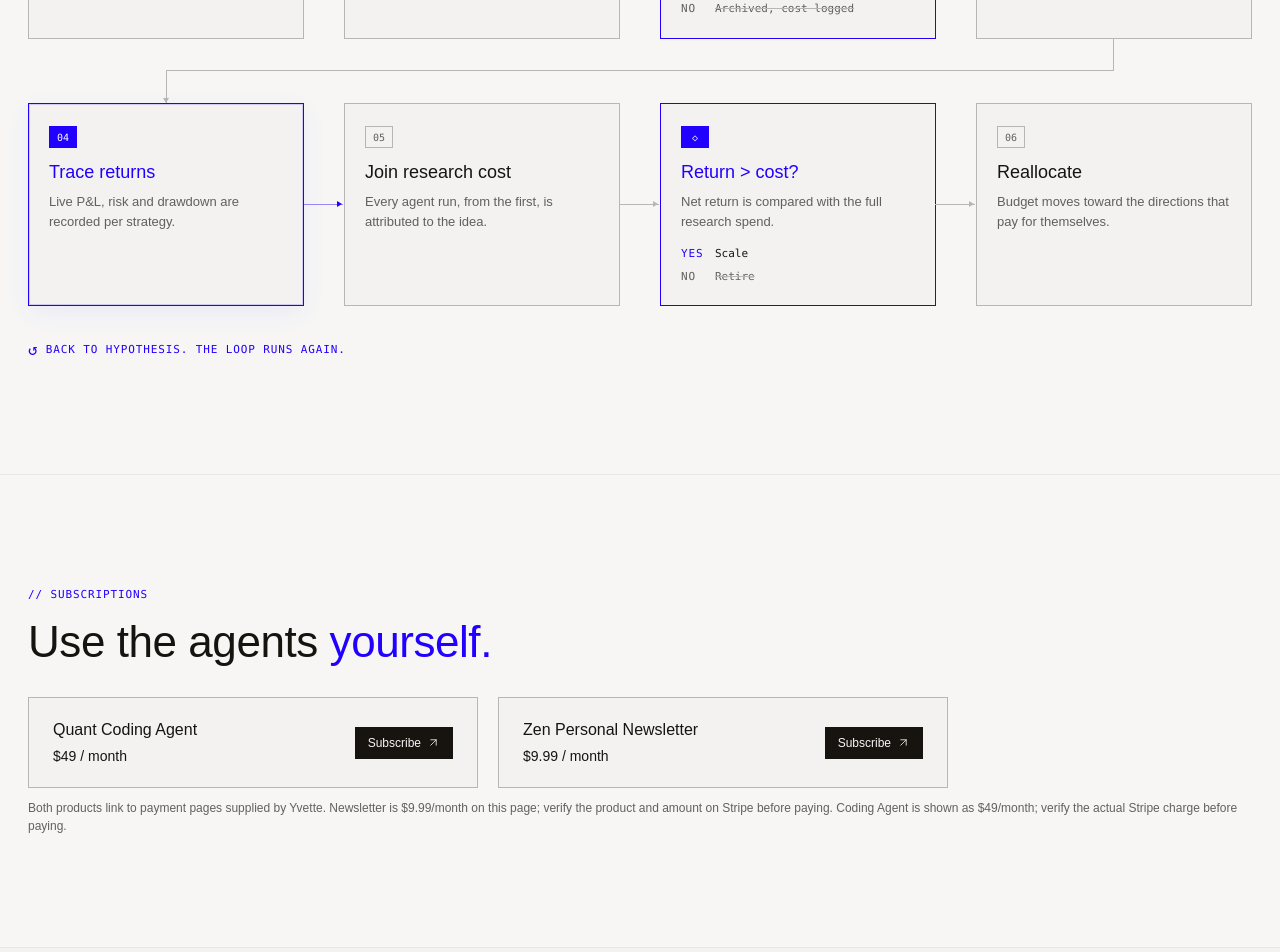
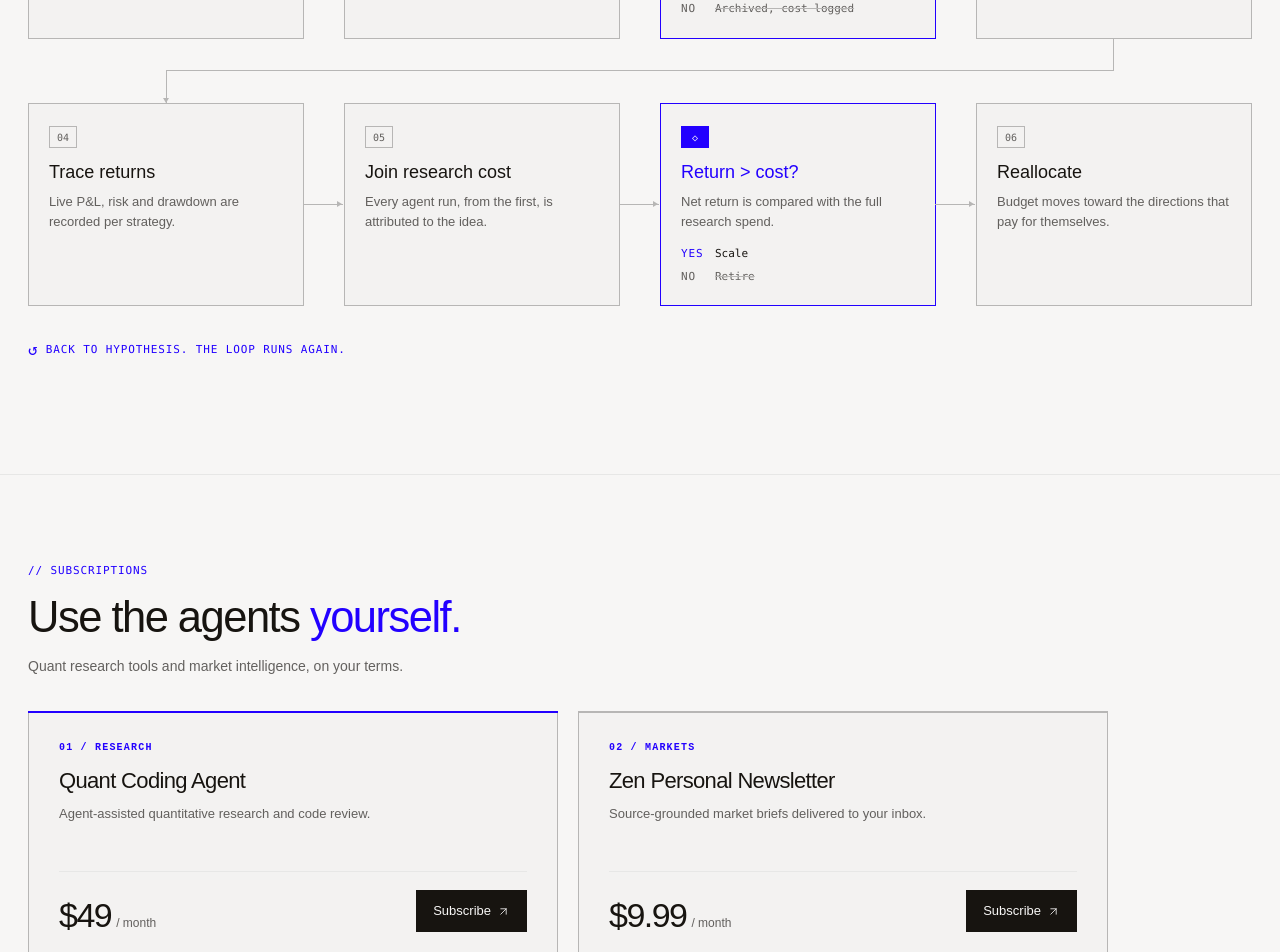
Before and after one commit to jfojellyfish-glitch/Conway-ui-reverse, a Next.js app: page / in a window 1280 px wide. Shown: the part 2440-3392 px from the top of the page. Built offline with nearby package versions, Linux system fonts and the light colour scheme.

Commit message:
feat(landing): apply V21 A pricing layout and footer polish
- Align homepage and pricing subscription cards
- Replace footer arrow with GitHub icon
- Restore original Conway Pipeline scroll reveal
- Remove internal-only subscription copy
- Keep existing Stripe URLs and README unchanged

```diff
--- a/src/app/globals.css
+++ b/src/app/globals.css
@@ -643,37 +643,71 @@ body.zen-v-a{--paper:#f7f8f7;--surface:#eef3f1;--surface-soft:#e7efeb;--ink:#1c2
 .subscription-unavailable,.subscription-unavailable:disabled{opacity:.45;cursor:not-allowed;pointer-events:none}
 
 
+/* V21 — shared visual system for homepage subscription teasers and detailed pricing cards. */
+.pricing-intro,.plan-grid,.pricing-outro{width:100%;max-width:1080px;margin-left:auto;margin-right:auto}
+.pricing-main{padding-top:84px;padding-bottom:112px}
+.pricing-intro{max-width:1080px}
+.pricing-intro h1{max-width:700px;font-size:clamp(36px,4vw,54px);line-height:1.06;letter-spacing:-.035em}
+.pricing-lede{max-width:560px;margin-top:22px;font-size:15px;line-height:1.6}
+.plan-grid{margin-top:50px;align-items:stretch;gap:20px}
+.plan-card{padding:36px 34px 32px;min-width:0;min-height:620px;background:var(--surface);border-color:var(--line);transition:border-color .2s ease}
+.plan-card:hover{border-color:#aaa6a2}
+.plan-card .eyebrow{font-size:11px;letter-spacing:.12em}
+.plan-card h2{font-size:clamp(22px,2vw,27px);letter-spacing:-.035em;line-height:1.15;margin-top:14px}
+.plan-price{margin-top:20px;display:flex;align-items:baseline;gap:9px}
+.plan-price strong{font-size:clamp(36px,3.5vw,45px);font-weight:400;letter-spacing:-.055em}
+.plan-price .plan-period{font-size:13px;color:var(--muted)}
+.plan-tagline{margin-top:16px;min-height:3.3em;font-size:13px;line-height:1.65}
+.plan-features{gap:12px;margin-top:28px;font-size:13px;line-height:1.55}
+.plan-features li{gap:10px}
+.plan-features li svg{width:13px;height:13px;margin-top:4px}
+.plan-card-bottom{margin-top:auto;padding-top:24px;display:flex;align-items:flex-end;justify-content:space-between;gap:18px;border-top:1px solid var(--soft-line)}
+.plan-card-bottom .stage-tags{margin:0;min-width:0;gap:6px}
+.plan-card-bottom .plan-cta{margin:0;padding:11px 18px;align-self:auto;font-size:13px;flex:none}
+.pricing-outro{max-width:1080px;margin-top:22px;font-size:12px;line-height:1.5}
+.subscribe-strip{padding-block:88px 82px}
+.subscribe-strip h2{font-size:clamp(31px,3.4vw,44px);letter-spacing:-.035em}
+.subscription-subtitle{margin-top:15px;font-size:14px;color:var(--muted);line-height:1.55}
+.subscribe-plans{max-width:1080px;gap:20px;margin-top:34px;align-items:stretch}
+.subscribe-plans .subscription-card{position:relative;display:flex;flex-direction:column;align-items:stretch;gap:32px;padding:28px 30px;min-height:220px;border:1px solid var(--line);background:var(--surface);transition:border-color .2s ease}
+.subscription-card:hover{border-color:#aaa6a2}
+.subscription-card::before{position:absolute;top:-1px;left:-1px;right:-1px;height:2px;content:"";background:var(--line)}
+.subscription-card.is-featured::before{background:var(--accent)}
+.subscription-card-kicker{margin:0!important;font:600 10px/1.5 ui-monospace,monospace!important;text-transform:uppercase;color:var(--accent);letter-spacing:.12em}
+.subscribe-plans .subscription-card h3{margin-top:13px;font-size:22px;font-weight:400;line-height:1.18;letter-spacing:-.03em}
+.subscribe-plans .subscription-card .subscription-card-summary{margin-top:10px;max-width:380px;min-height:2.7em;color:var(--muted);font-size:13px;line-height:1.5}
+.subscription-card-bottom{margin-top:auto;padding-top:18px;border-top:1px solid var(--soft-line);display:flex;justify-content:space-between;align-items:flex-end;gap:16px}
+.subscription-card-price{display:flex;align-items:baseline;gap:5px;white-space:nowrap}
+.subscription-price-amount{font-size:clamp(27px,2.7vw,34px);font-weight:400;line-height:1;letter-spacing:-.045em}
+.subscription-price-unit{font-size:12px;color:var(--muted)}
+.subscribe-plans .subscription-card .button{padding:11px 16px;font-size:13px;align-self:auto}
+.subscription-footnote{margin-top:20px;font-size:12px;color:var(--muted);line-height:1.5;max-width:1080px}
+.zen-journal-teaser{padding-block:70px 76px}
+.site-footer .social-link svg{width:17px;height:17px}
+.compact-footer .social-link svg{width:15px;height:15px}
+@media(min-width:768px){
+  .plan-grid,.subscribe-plans{grid-template-columns:repeat(2,minmax(0,1fr))}
+}
+@media(max-width:767px){
+  .pricing-main{padding-top:56px;padding-bottom:70px}
+  .pricing-intro h1{font-size:clamp(33px,8vw,44px)}
+  .plan-grid{margin-top:30px}
+  .plan-card{min-height:unset;padding:28px 22px}
+  .plan-tagline{min-height:0}
+  .plan-card-bottom{margin-top:28px;flex-wrap:wrap}
+  .subscribe-strip{padding-block:62px 60px}
+  .subscribe-plans{margin-top:26px;gap:14px}
+  .subscribe-plans .subscription-card{min-height:0;padding:24px 22px;gap:25px}
+  .subscription-card-bottom{align-items:center}
+  .subscribe-plans .subscription-card .button{padding:10px 13px}
+  .zen-journal-teaser{padding-block:64px}
+}
+@media(max-width:380px){
+  .subscription-card-bottom{flex-wrap:wrap}
+  .subscribe-plans .subscription-card .button{width:100%}
+  .plan-card-bottom{align-items:flex-start;flex-direction:column}
+}
 
-/* V19: Pipeline runs as a restrained, looping walkthrough without altering the Conway layout. */
-.flow-node {
-  transition: opacity 450ms ease-out, transform 450ms ease-out, border-color 280ms ease,
-              background-color 280ms ease, box-shadow 280ms ease;
-  transition-delay: calc(var(--i) * 90ms), calc(var(--i) * 90ms), 0ms, 0ms, 0ms;
-}
-.flow-node[data-active="true"] {
-  border-color: var(--accent);
-  background-color: #f9f8ff;
-  box-shadow: inset 0 0 0 1px rgba(34,0,255,.17), 0 7px 24px rgba(34,0,255,.055);
-}
-.flow-node[data-active="true"] .flow-index {
-  border-color: var(--accent);
-  background-color: var(--accent);
-  color: #fff;
-}
-.flow-node[data-active="true"]::after { background: var(--accent); animation: pipeline-link-glow 1.2s ease-in-out infinite; }
-.flow-node[data-active="true"]::before { border-top-color: var(--accent); }
-.flow-node[data-active="true"] h3 { transition: color 280ms ease; color: var(--accent); }
-.flow[data-cycle-step="3"] .flow-turn::before,
-.flow[data-cycle-step="3"] .flow-turn::after { border-color: var(--accent); }
-.flow[data-cycle-step="3"] .flow-turn i { border-top-color: var(--accent); }
-.flow[data-cycle-step="7"] .flow-return { animation: pipeline-return-glow 1.2s ease-in-out infinite; }
-@keyframes pipeline-link-glow { 0%,100% {opacity:.45} 50% {opacity:1} }
-@keyframes pipeline-return-glow { 0%,100% {opacity:.52} 50% {opacity:1} }
-@media(min-width:1024px) {
-  .flow-node[data-active="true"]::before { border-top-color: transparent; border-left-color: var(--accent); }
-}
-@media (prefers-reduced-motion: reduce) {
-  .flow-node, .flow-node[data-active="true"]::after,
-  .flow[data-cycle-step="7"] .flow-return { animation: none !important; }
-  .flow-node { transition: none !important; }
-}
+/* Ensure subscription amounts override legacy generic span styling. */
+.subscribe-plans .subscription-card-price .subscription-price-amount{font-size:clamp(27px,2.7vw,34px);font-weight:400;line-height:1;letter-spacing:-.045em;color:var(--ink)}
+.subscribe-plans .subscription-card-price .subscription-price-unit{font-size:12px;color:var(--muted)}
--- a/src/components/home.tsx
+++ b/src/components/home.tsx
@@ -30,11 +30,19 @@ export function Home() {
     <section className="subscribe-strip page-gutters" aria-labelledby="subscribe-title">
       <p className="eyebrow">// Subscriptions</p>
       <h2 id="subscribe-title">Use the agents <span className="text-accent">yourself.</span></h2>
-      <ul className="subscribe-plans">{plans.map(plan => <li key={plan.slug}>
-        <div><h3>{plan.name}</h3><p>{plan.price}</p></div>
-        <a className="button button-dark" href={plan.checkout} target="_blank" rel="noopener noreferrer" aria-label={`Review ${plan.name} subscription on Stripe`}>Subscribe <Icon name="arrow"/></a>
+      <p className="subscription-subtitle">Quant research tools and market intelligence, on your terms.</p>
+      <ul className="subscribe-plans">{plans.map((plan, index) => <li key={plan.slug} className={`subscription-card${plan.featured ? " is-featured" : ""}`}>
+        <div className="subscription-card-main">
+          <p className="subscription-card-kicker">{String(index + 1).padStart(2, "0")} / {plan.eyebrow}</p>
+          <h3>{plan.name}</h3>
+          <p className="subscription-card-summary">{plan.slug === "coding-agent" ? "Agent-assisted quantitative research and code review." : "Source-grounded market briefs delivered to your inbox."}</p>
+        </div>
+        <div className="subscription-card-bottom">
+          <p className="subscription-card-price"><span className="subscription-price-amount">{plan.price.split(" / ")[0]}</span><span className="subscription-price-unit">/ month</span></p>
+          <a className="button button-dark" href={plan.checkout} target="_blank" rel="noopener noreferrer" aria-label={`Review ${plan.name} subscription on Stripe`}>Subscribe <Icon name="arrow"/></a>
+        </div>
       </li>)}</ul>
-      <p className="checkout-note">Both products link to payment pages supplied by Yvette. Newsletter is $9.99/month on this page; verify the product and amount on Stripe before paying. Coding Agent is shown as $49/month; verify the actual Stripe charge before paying.</p>
+      <p className="subscription-footnote">Checkout is hosted by Stripe. Confirm your final billing amount and renewal terms before subscribing.</p>
     </section>
     <JournalTeaser/>
     </main>
--- a/src/components/icons.tsx
+++ b/src/components/icons.tsx
@@ -1,6 +1,6 @@
 import type { SVGProps } from "react";
 
-type Name = "arrow" | "right" | "left" | "menu" | "close" | "shield" | "upload" | "x" | "linkedin";
+type Name = "arrow" | "right" | "left" | "menu" | "close" | "shield" | "upload" | "x" | "linkedin" | "github";
 const paths: Record<Name, React.ReactNode> = {
   arrow: <path d="M7 17 17 7M7 7h10v10" />,
   right: <path d="M4 12h16m-7-7 7 7-7 7" />,
@@ -10,6 +10,7 @@ const paths: Record<Name, React.ReactNode> = {
   shield: <><path d="m12 2 8 4v5c0 5-5 9-8 11-3-2-8-6-8-11V6Z"/><path d="m8 12 3 3 5-6"/></>,
   upload: <path d="M12 16V3m-5 5 5-5 5 5M4 18v3h16v-3" />,
   x: <><path d="m4 3 16 18h-5L3 3h5l13 18M20 3 4 21" strokeWidth="1.2"/></>,
+  github: <path d="M12 .5C5.648.5.5 5.648.5 12c0 5.087 3.292 9.408 7.86 10.93.575.105.79-.249.79-.557 0-.275-.011-1.188-.017-2.139-3.197.695-3.872-1.544-3.872-1.544-.523-1.33-1.277-1.684-1.277-1.684-1.043-.713.08-.699.08-.699 1.154.081 1.76 1.185 1.76 1.185 1.027 1.76 2.694 1.252 3.35.957.104-.744.401-1.251.73-1.539-2.55-.29-5.231-1.275-5.231-5.68 0-1.254.448-2.278 1.182-3.082-.119-.291-.512-1.459.112-3.042 0 0 .965-.309 3.161 1.177 a11.018 11.018 0 0 1 5.753 0c2.196-1.486 3.16-1.177 3.16-1.177.626 1.583.232 2.751.114 3.042.735.804 1.18 1.828 1.18 3.082 0 4.416-2.685 5.387-5.244 5.671.412.357.779 1.062.779 2.14 0 1.544-.014 2.79-.014 3.168 0 .311.207.668.79.556C20.71 21.405 24 17.085 24 12 24 5.648 18.852.5 12 .5Z" fill="currentColor" stroke="none"/>,
   linkedin: <><rect x="2" y="2" width="20" height="20" rx="1" fill="currentColor" stroke="none"/><path d="M7 10v8m0-11v.1M11 18v-8m0 4c0-5 6-5 6 0v4" stroke="var(--paper)" strokeWidth="2"/></>,
 };
 export function Icon({ name, ...props }: SVGProps<SVGSVGElement> & { name: Name }) {
--- a/src/components/pipeline-flow.tsx
+++ b/src/components/pipeline-flow.tsx
@@ -23,29 +23,14 @@ const rows: Step[][] = [
 export function PipelineFlow() {
   const ref = useRef<HTMLDivElement>(null);
   const [visible, setVisible] = useState(false);
-  const [activeStep, setActiveStep] = useState(-1);
 
   useEffect(() => {
     const el = ref.current;
     if (!el || !("IntersectionObserver" in window)) { setVisible(true); return; }
-    const io = new IntersectionObserver(([e]) => { if (e.isIntersecting) { setVisible(true); io.disconnect(); } }, { threshold: 0.06 });
+    const io = new IntersectionObserver(([e]) => { if (e.isIntersecting) { setVisible(true); io.disconnect(); } }, { threshold: 0.2 });
     io.observe(el);
     return () => io.disconnect();
   }, []);
-
-
-  // Continue the 8-stage visual walkthrough once the pipeline enters the viewport.
-  // It is illustrative only: no live strategy executions are implied.
-  useEffect(() => {
-    if (!visible) return;
-    const motion = window.matchMedia("(prefers-reduced-motion: reduce)");
-    if (motion.matches) return;
-    setActiveStep(0);
-    const interval = window.setInterval(() => {
-      if (!document.hidden) setActiveStep(i => (i + 1) % 8);
-    }, 1250);
-    return () => window.clearInterval(interval);
-  }, [visible]);
 
   let n = 0, step = 0;
   return <section id="pipeline" className="pipeline page-gutters" aria-labelledby="pipeline-title">
@@ -53,11 +38,11 @@ export function PipelineFlow() {
     <h2 id="pipeline-title">Every idea earns its place<br/><span className="text-accent">or gets cut.</span></h2>
     <p className="systems-lede">One idea, from hypothesis to reallocation. Two gates decide whether it continues.</p>
 
-    <div ref={ref} className="flow" data-visible={visible} data-cycle-step={activeStep}>
+    <div ref={ref} className="flow" data-visible={visible}>
       {rows.map((row, r) => <div key={r} className="flow-block">
         {r > 0 && <div className="flow-turn" aria-hidden="true"><i/></div>}
         <ol className="flow-row">
-          {row.map(s => { const i = n++; const label = s.decision ? "◇" : String(++step).padStart(2, "0"); return <li key={s.title} className={`flow-node${s.decision ? " flow-decision" : ""}`} data-active={activeStep === i} style={{ "--i": i } as CSSProperties}>
+          {row.map(s => { const i = n++; const label = s.decision ? "◇" : String(++step).padStart(2, "0"); return <li key={s.title} className={`flow-node${s.decision ? " flow-decision" : ""}`} style={{ "--i": i } as CSSProperties}>
             <span className="flow-index" aria-hidden="true">{label}</span>
             <h3>{s.title}</h3>
             <p>{s.body}</p>
--- a/src/components/pricing.tsx
+++ b/src/components/pricing.tsx
@@ -1,27 +1,28 @@
 import { plans } from "@/lib/pricing";
-import { links } from "@/lib/site";
 import { Icon } from "./icons";
 
 export function Pricing() {
   return <main id="main" className="pricing-main page-gutters" tabIndex={-1}>
     <header className="pricing-intro">
       <p className="eyebrow">// Subscriptions</p>
-      <h1>Two agents.<br/>One monthly price<br/><span className="text-accent">each.</span></h1>
-      <p className="pricing-lede">Two separate monthly subscriptions. Each Subscribe button leads directly to the relevant Stripe payment page supplied by Yvette. Verify the product and amount before paying.</p>
+      <h1>Two research tools.<br/>One clear monthly<br/><span className="text-accent">plan each.</span></h1>
+      <p className="pricing-lede">Research with more clarity. Stay informed with source-grounded market intelligence. Choose what suits your workflow.</p>
     </header>
-
     <div className="plan-grid">
       {plans.map(plan => <article key={plan.slug} className={plan.featured ? "plan-card plan-featured" : "plan-card"} aria-labelledby={`plan-${plan.slug}`}>
-        <p className="eyebrow">{plan.eyebrow}</p>
-        <h2 id={`plan-${plan.slug}`}>{plan.name}</h2>
-        <p className="plan-price"><strong>{plan.price}</strong></p>
-        <p className="plan-tagline">{plan.tagline}</p>
+        <div className="plan-card-top">
+          <p className="eyebrow">{plan.eyebrow}</p>
+          <h2 id={`plan-${plan.slug}`}>{plan.name}</h2>
+          <p className="plan-price"><strong>{plan.price.split(" / ")[0]}</strong><span className="plan-period">/ month</span></p>
+          <p className="plan-tagline">{plan.tagline}</p>
+        </div>
         <ul className="plan-features">{plan.features.map(f => <li key={f}><Icon name="right" width="11" height="11"/>{f}</li>)}</ul>
-        <ul className="stage-tags">{plan.tags.map(t => <li key={t}>{t}</li>)}</ul>
-        <a className="button button-dark plan-cta" href={plan.checkout} target="_blank" rel="noopener noreferrer" aria-label={`Review ${plan.name} subscription on Stripe`}>Subscribe <Icon name="arrow"/></a>
+        <div className="plan-card-bottom">
+          <ul className="stage-tags">{plan.tags.map(t => <li key={t}>{t}</li>)}</ul>
+          <a className="button button-dark plan-cta" href={plan.checkout} target="_blank" rel="noopener noreferrer" aria-label={`Review ${plan.name} subscription on Stripe`}>Subscribe <Icon name="arrow"/></a>
+        </div>
       </article>)}
     </div>
-
-    <p className="pricing-outro">Newsletter: $9.99/month on this page, linked to Yvette’s Newsletter Stripe payment page. Coding Agent: $49/month on this page, linked to Yvette’s Coding Agent Stripe payment page. Verify the actual checkout product and amount before paying.</p>
+    <p className="pricing-outro">Payments are handled by Stripe. Review the product, final charge and subscription terms on the checkout page.</p>
   </main>;
 }
--- a/src/components/site-shell.tsx
+++ b/src/components/site-shell.tsx
@@ -8,7 +8,7 @@ import { links } from "@/lib/site";
 export function Credits() {
   return <div className="credits flex flex-wrap items-center">
     <div className="social-links flex items-center gap-2">
-      <a className="social-link" href={links.github} target="_blank" rel="noopener noreferrer" aria-label="Zen Trading GitHub"><Icon name="arrow" /></a>
+      <a className="social-link" href={links.github} target="_blank" rel="noopener noreferrer" aria-label="Zen Trading GitHub"><Icon name="github" width="17" height="17" /></a>
       <a className="social-link" href={links.linkedin} target="_blank" rel="noopener noreferrer" aria-label="Zen Trading LinkedIn"><Icon name="linkedin" /></a>
     </div>
     <span className="copyright">© 2026 Zen Trading</span>
--- a/src/components/zen-bridge.tsx
+++ b/src/components/zen-bridge.tsx
@@ -30,4 +30,4 @@ export function TeamAndFund(){
   <section id="invest" className="zen-invest page-gutters" aria-labelledby="invest-heading"><div className="zen-invest-grid"><div><p className="eyebrow">// INVEST IN THE FUND</p><h2 id="invest-heading">Research-driven capital.<br/><span>Risk-aware execution.</span></h2><p>Learn about Zen Trading's systematic, AI-driven approach and investor materials.</p><a className="button button-primary" href={investorDeckHref}>Request the deck <Icon name="right"/></a><small>Investor information is intended for accredited and qualified investors only. Investing involves risk, including possible loss of principal.</small></div><div className="zen-invest-lines"><p><span>01</span> Systematic, AI-driven research</p><p><span>02</span> Risk and drawdown controls</p><p><span>03</span> Source-to-execution traceability</p></div></div></section></>;
 }
 
-export function JournalTeaser(){return <section className="zen-journal-teaser page-gutters"><div><span className="eyebrow">// RESEARCH JOURNAL</span><h2>Research you can <em>read into.</em></h2><p>Articles and engineering notes retained from the GSA project.</p></div><Link className="button button-outline" href="/blog">Read the journal <Icon name="right"/></Link></section>}
+export function JournalTeaser(){return <section className="zen-journal-teaser page-gutters"><div><span className="eyebrow">// RESEARCH JOURNAL</span><h2>Research you can <em>read into.</em></h2><p>Articles and engineering notes from Zen Trading.</p></div><Link className="button button-outline" href="/blog">Read the journal <Icon name="right"/></Link></section>}
```
Also changed, not shown: 2 other files (tests, documents, lock files or other folders).
